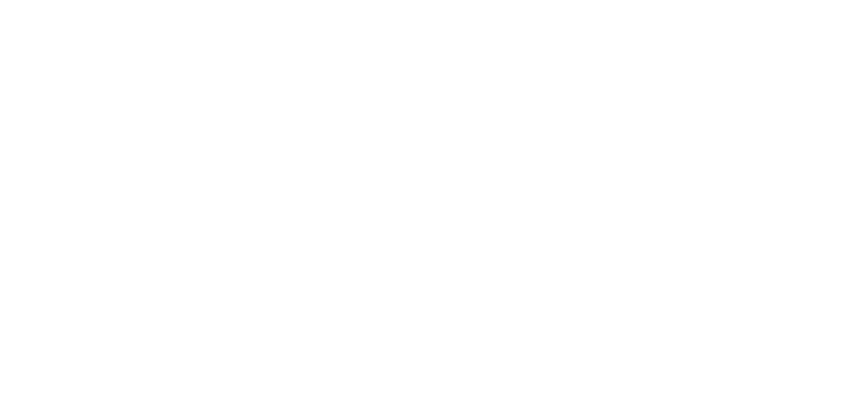
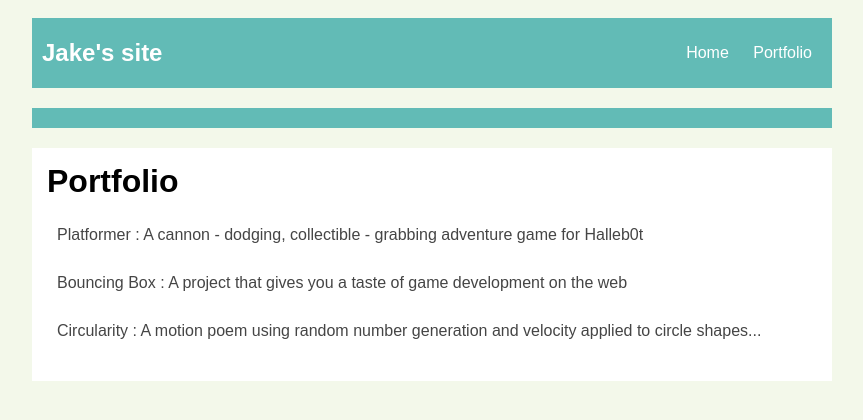
Before and after one commit to Jakeqn/Jakeqn.github.io, a plain HTML site: page portfolio.html in a window 1280 px wide. Shown: the whole page, without its empty margins (208-1071 px from the left). Drawn offline with Linux system fonts and the light colour scheme.

Commit message:
add index.html and css files

```diff
--- a/portfolio.html
+++ b/portfolio.html
@@ -1,11 +1,36 @@
 <!DOCTYPE HTML>
 <html>
     <head>
+      <title>Jake's Website</title>
+      <link rel="stylesheet" href="style.css">
     </head>
 
     <body>
       <div id="all-contents">
-
+        <nav>
+          <h1>Jake's site</h1>
+          <ul id="nav-ul">
+            <li class="nav-li">
+              <a href="index.html"> Home </a>
+            </li>
+            <li class="nav-li">
+              <a href="portfolio.html"> Portfolio </a>
+            </li>
+          </ul>
+        </nav>
+        <nav>
+          <!-- nav stuff -->
+        </nav>
+        <main>
+            <div class="content">
+                <h1>Portfolio</h1>
+                <ul id="portfolio">
+                  <li><a href="projects/platformer/">Platformer : A cannon - dodging, collectible - grabbing adventure game for Halleb0t</a></li>
+                  <li><a href="projects/bouncing-box/">Bouncing Box : A project that gives you a taste of game development on the web </a></li>
+                  <li><a href="projects/circularity/">Circularity : A motion poem using random number generation and velocity applied to circle shapes...</a></li>
+                </ul>
+            </div>
+        </main>
       </div>
     </body>
 </html>
--- a/style.css
+++ b/style.css
@@ -61,3 +61,28 @@ main {
 h2, h3 {
     margin: 0px;
 }
+  /* portfolio styles */
+  .content h1 {
+    color: black;
+}
+
+#portfolio {
+    list-style-type: none;
+    padding-left: 0;
+}
+
+#portfolio li {
+    background: #fff;
+    padding: 10px;
+    border-radius: 10px;
+    margin-bottom: 10px;
+}
+
+#portfolio li:hover {
+    background: #eee;
+}
+
+#portfolio a {
+    text-decoration: none;
+    color: #454545;
+}
```
Also changed, not shown: index.html (indentation only).
